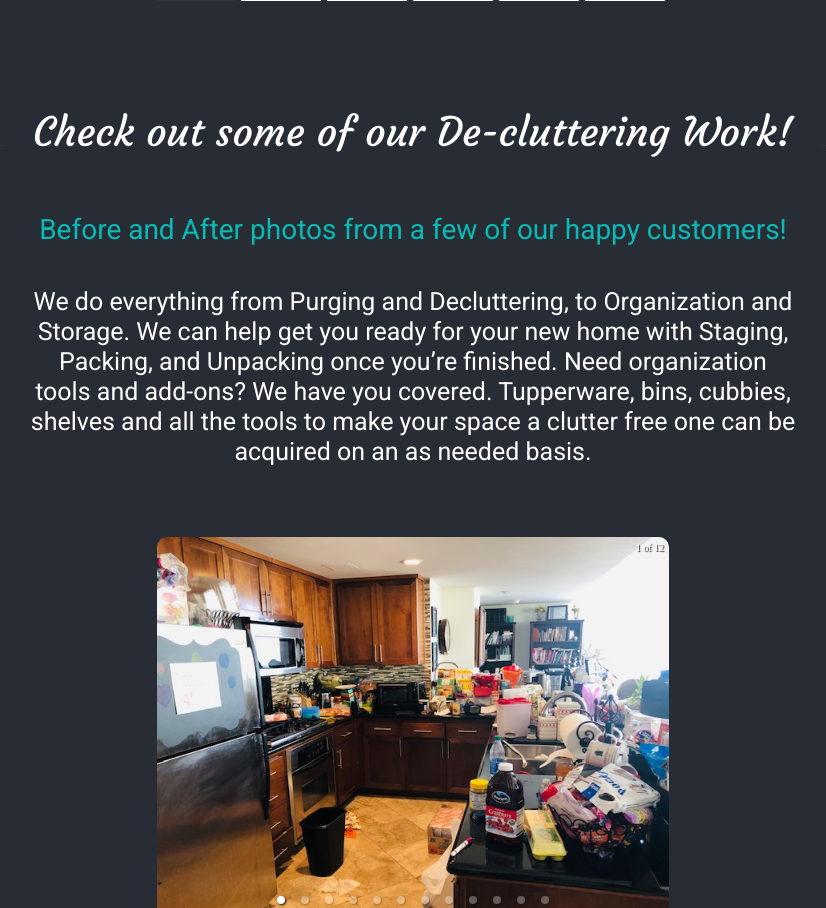
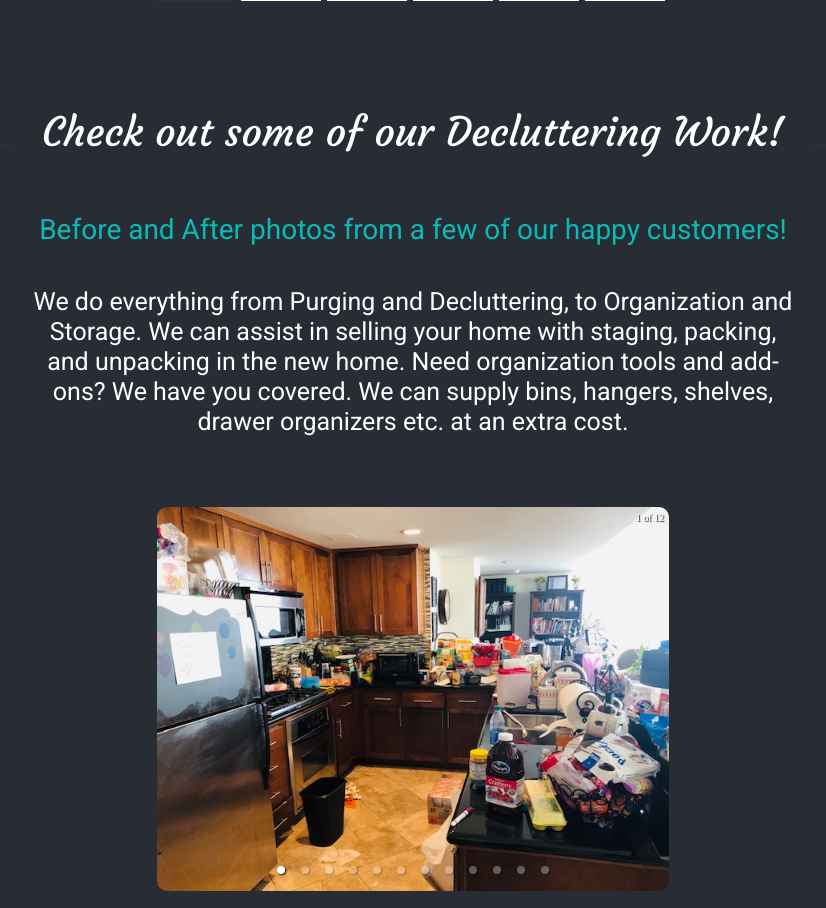
Before and after one commit to Mo-Me-Clutter-Free/Mo-Me-Clutter-Free, a React (Create React App) app in the folder moandme/: page /OurServices in a window 1280 px wide. Shown: the part 1110-2018 px from the top of the page, without its empty margins (227-1053 px from the left). Built offline with nearby package versions, Linux system fonts and the light colour scheme.

Commit message:
client revisions

```diff
--- a/moandme/src/LandingPage/LandingPage.scss
+++ b/moandme/src/LandingPage/LandingPage.scss
@@ -151,7 +151,7 @@ a {
         }
         @media #{$tablet-small} {
           font-size: 4rem;
-          margin-left: 10px;
+          margin-left: 20px;
         }
       }
       h2 {
--- a/moandme/src/OurServices/OurServices.jsx
+++ b/moandme/src/OurServices/OurServices.jsx
@@ -13,18 +13,17 @@ const OurServices = () => {
         </h1>
         <StagingCarousel />
         <h1 className="decluttering-header">
-          Check out some of our De-cluttering Work!
+          Check out some of our Decluttering Work!
         </h1>
         <h2 className="beforeafter">
           Before and After photos from a few of our happy customers!
         </h2>
         <p className="beforeafterp">
           We do everything from Purging and Decluttering, to Organization and
-          Storage. We can help get you ready for your new home with Staging,
-          Packing, and Unpacking once you’re finished. Need organization tools
-          and add-ons? We have you covered. Tupperware, bins, cubbies, shelves
-          and all the tools to make your space a clutter free one can be
-          acquired on an as needed basis.
+          Storage. We can assist in selling your home with staging, packing, and
+          unpacking in the new home. Need organization tools and add-ons? We
+          have you covered. We can supply bins, hangers, shelves, drawer
+          organizers etc. at an extra cost.
         </p>
         <OrganizationCarousel />
         <Footer />
```
